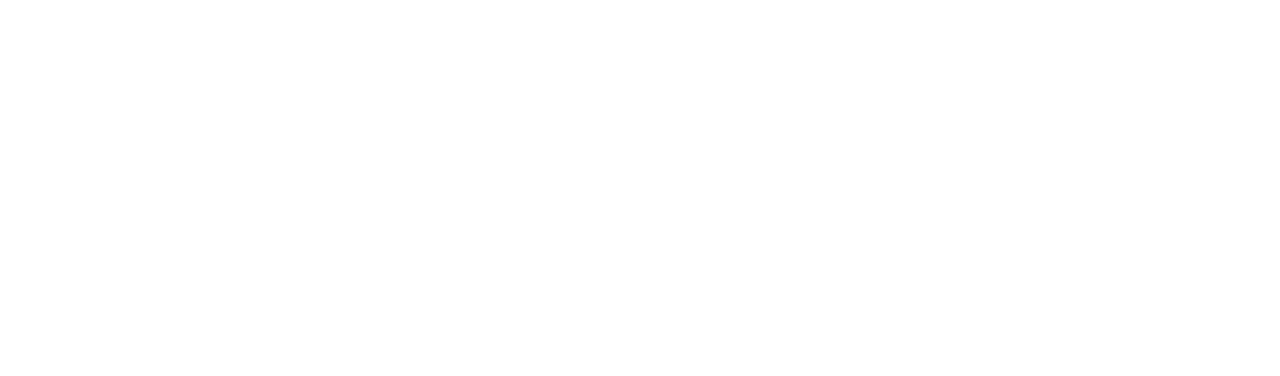
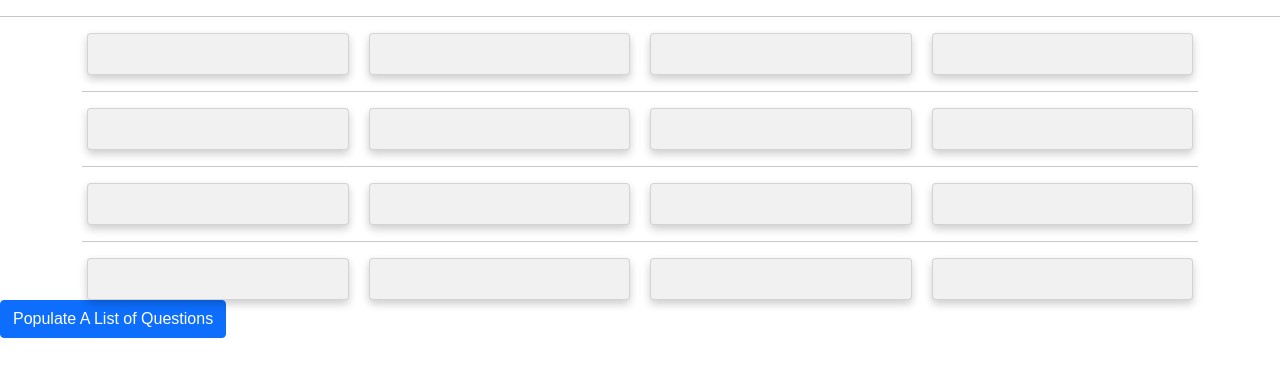
Before and after one commit to rjashby/trivia, a website built with webpack: page src/index.html in a window 1280 px wide. Built offline with nearby package versions, Linux system fonts and the light colour scheme.

Commit message:
add trivia cards with true or false answers shown when clicked
Co-authored-by: Ryan Ashby <rjspsu160@gmail.com>
Co-authored-by: Hannah Young <hannah@corgibyte.com>

```diff
--- a/package.json
+++ b/package.json
@@ -20,6 +20,7 @@
     "eslint": "^6.3.0",
     "eslint-loader": "^3.0.0",
     "file-loader": "^6.2.0",
+    "he": "^1.2.0",
     "html-loader": "^1.3.2",
     "html-webpack-plugin": "^3.2.0",
     "jest": "^24.9.0",
--- a/src/css/styles.css
+++ b/src/css/styles.css
@@ -0,0 +1,54 @@
+* {
+  box-sizing: border-box;
+}
+
+body {
+  font-family: Arial, Helvetica, sans-serif;
+}
+
+/* Float four columns side by side */
+.column {
+  float: left;
+  width: 25%;
+  padding: 0 10px;
+}
+
+/* Remove extra left and right margins, due to padding in columns */
+.row {margin: 0 -5px;}
+
+/* Clear floats after the columns */
+.row:after {
+  content: "";
+  display: table;
+  clear: both;
+}
+
+/* Style the counter cards */
+.card {
+  box-shadow: 0 4px 8px 0 rgba(0, 0, 0, 0.2); /* this adds the "card" effect */
+  padding: 16px;
+  text-align: center;
+  background-color: #f1f1f1;
+}
+
+/* Responsive columns - one column layout (vertical) on small screens */
+@media screen and (max-width: 600px) {
+  .column {
+    width: 100%;
+    display: block;
+    margin-bottom: 20px;
+  }
+}
+
+h1 {
+  font-size:medium;
+}
+
+h2 {
+  font-size:medium;
+  font-weight:bold;
+  /* min-height: 70px; */
+}
+.answer {
+  display: none;
+}
--- a/src/index.html
+++ b/src/index.html
@@ -4,8 +4,69 @@
     <title></title>
   </head>
 <body>
+  <hr>
   <div class="container">
+    <div class="row">
+      <div class="column">
+        <div class="card"><h1 id="card1"></h1><h2 class="answer" id="answer1"></h2></div>
+      </div>
+      <div class="column">
+        <div class="card"><h1 id="card2"></h1><h2 class="answer" id="answer2"></h2></div>
+      </div>
+      <div class="column">
+        <div class="card"><h1 id="card3"></h1><h2 class="answer" id="answer3"></h2></div>
+      </div>
+      <div class="column">
+        <div class="card"><h1 id="card4"></h1><h2 class="answer" id="answer4"></h2></div>
+      </div>
+    </div>
+    <hr>
+    <div class="row">
+      <div class="column">
+        <div class="card"><h1 id="card5"></h1><h2 class="answer" id="answer5"></h2></div>
+      </div>
+      <div class="column">
+        <div class="card"><h1 id="card6"></h1><h2 class="answer" id="answer6"></h2></div>
+      </div>
+      <div class="column">
+        <div class="card"><h1 id="card7"></h1><h2 class="answer" id="answer7"></h2></div>
+      </div>
+      <div class="column">
+        <div class="card"><h1 id="card8"></h1><h2 class="answer" id="answer8"></h2></div>
+      </div>
+    </div>
+    <hr>
+    <div class="row">
+      <div class="column">
+        <div class="card"><h1 id="card9"></h1><h2 class="answer" id="answer9"></h2></div>
+      </div>
+      <div class="column">
+        <div class="card"><h1 id="card10"></h1><h2 class="answer" id="answer10"></h2></div>
+      </div>
+      <div class="column">
+        <div class="card"><h1 id="card11"></h1><h2 class="answer" id="answer11"></h2></div>
+      </div>
+      <div class="column">
+        <div class="card"><h1 id="card12"></h1><h2 class="answer" id="answer12"></h2></div>
+      </div>
+    </div>
+    <hr>
+    <div class="row">
+      <div class="column">
+        <div class="card"><h1 id="card13"></h1><h2 class="answer" id="answer13"></h2></div>
+      </div>
+      <div class="column">
+        <div class="card"><h1 id="card14"></h1><h2 class="answer" id="answer14"></h2></div>
+      </div>
+      <div class="column">
+        <div class="card"><h1 id="card15"></h1><h2 class="answer" id="answer15"></h2></div>
+      </div>
+      <div class="column">
+        <div class="card"><h1 id="card16"></h1><h2 class="answer" id="answer16"></h2></div>
+      </div>
+    </div>
+  </div>
+  <button class="btn btn-primary" id="popCards">Populate A List of Questions</button>
 
-  </div>
 </body>
 </html>
--- a/src/index.js
+++ b/src/index.js
@@ -2,3 +2,29 @@ import $ from 'jquery';
 import 'bootstrap';
 import 'bootstrap/dist/css/bootstrap.min.css';
 import './css/styles.css';
+import he from 'he';
+
+$("#popCards").click(() => {
+  $(".answer").hide();
+  let request = new XMLHttpRequest();
+  const url = "https://opentdb.com/api.php?amount=16&type=boolean";
+  request.onreadystatechange = function() {
+    if (this.readyState === 4 && this.status === 200) {
+      const response = JSON.parse(this.responseText);
+      getQuestions(response);
+    }
+  };
+  request.open("GET", url, true);
+  request.send();
+});
+
+function getQuestions(response) {
+  for (let i = 0; i < response.results.length; i++) {
+    $("#card" + (i + 1)).text(he.decode(response.results[i].question));
+    $("#answer" + (i + 1)).text(response.results[i].correct_answer);
+  }
+}
+
+$(".card").click(function() {
+  $(this).find("h2").show();
+});
```
Also changed, not shown: 1 other file.
